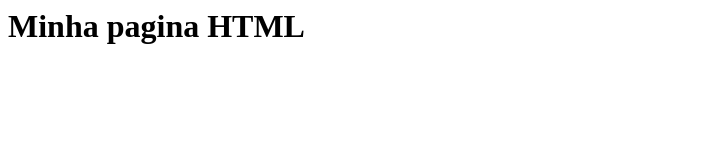
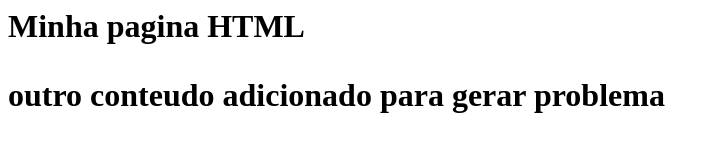
Before and after one commit to Carneirots/gama-no-github, a plain HTML site: page index.html in a window 1280 px wide. Shown: the whole page, without its empty margins (0-720 px from the left). Drawn offline with Linux system fonts and the light colour scheme.

Commit message:
outro commit dessa vez em master

```diff
--- a/index.html
+++ b/index.html
@@ -1,5 +1,8 @@
 <html>
   <body>
     <h1>Minha pagina HTML</h1>
+    <h1>
+      <p>outro conteudo adicionado para gerar problema</p>
+    </h1>
   </body>
 </html>
```
